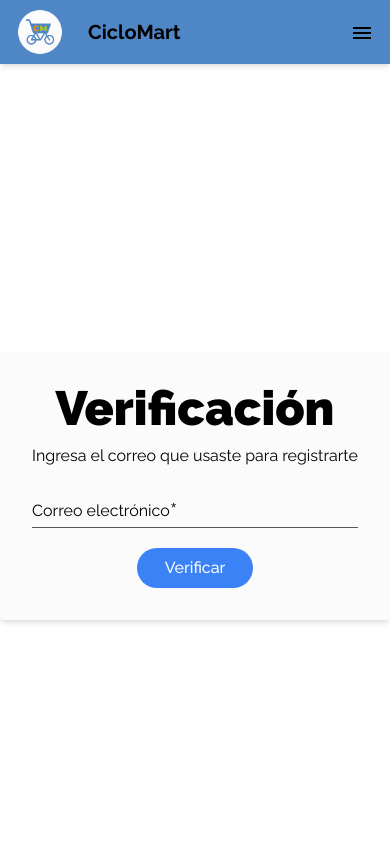
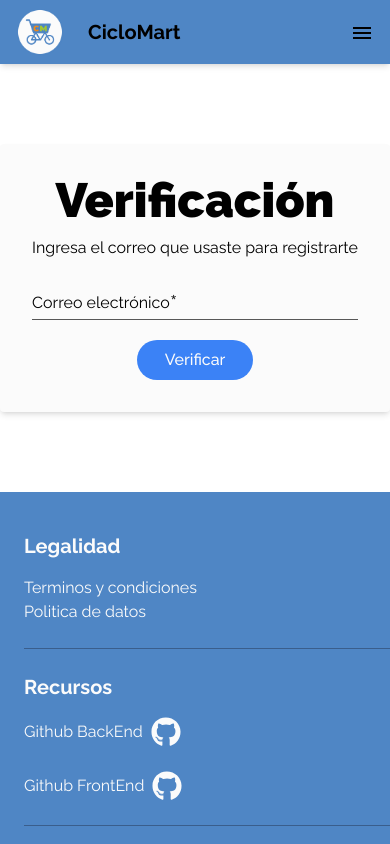
Before and after one commit to w1sec0d/ciclomart_frontend, a React (Vite) app: page /verificacion in a window 390 px wide. Shown: the top 844 px of the page. Built offline with nearby package versions, Linux system fonts and the light colour scheme; no server answers; what @mercadopago/sdk-react would draw is missing.

Commit message:
Ajusta estilos de pantalla en Login y Verificacion para mejorar la responsividad

```diff
--- a/src/pages/Login.jsx
+++ b/src/pages/Login.jsx
@@ -68,7 +68,7 @@ const Login = () => {
   }
 
   return (
-    <div className="flex items-center justify-center h-screen-minus-navbar">
+    <div className="flex items-center justify-center md:h-screen-minus-navbar">
       <img
         src={background1}
         alt="Fondo de bicicletas"
@@ -102,7 +102,7 @@ const Login = () => {
             </Checkbox>
             <Link
               to="/verificacion"
-              className="text-sm text-blue-500 hover:underline"
+              className="text-sm text-blue-500 hover:underline text-center"
             >
               ¿Has olvidado tu contraseña?
             </Link>
--- a/src/pages/Verificacion.jsx
+++ b/src/pages/Verificacion.jsx
@@ -63,13 +63,13 @@ const Verificacion = () => {
   }
 
   return (
-    <div className="flex items-center justify-center min-h-screen bg-gray-100">
+    <div className="flex items-center justify-center py-20 lg:py-0 lg:min-h-screen bg-gray-100">
       <img
         src={background1}
         alt="Fondo de bicicletas"
         className="absolute object-cover -z-10 blur-sm "
       />
-      <div className="bg-white p-8 rounded shadow-md w-400 max-w-4xl">
+      <div className="bg-white p-8 rounded shadow-md w-400 max-w-4xl lg:-translate-y-9">
         <h1 className="font-black text-5xl text-center"> Verificación</h1>
         <p className="text-center mt-3">
           {' '}
```
